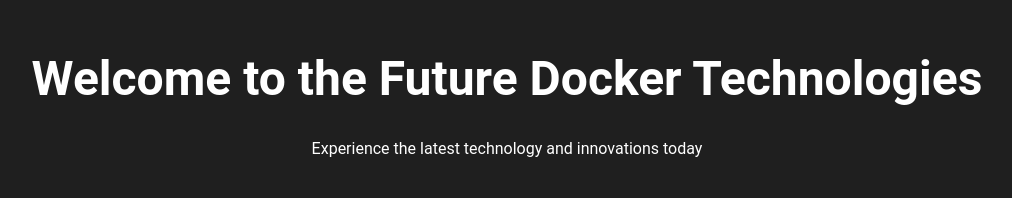
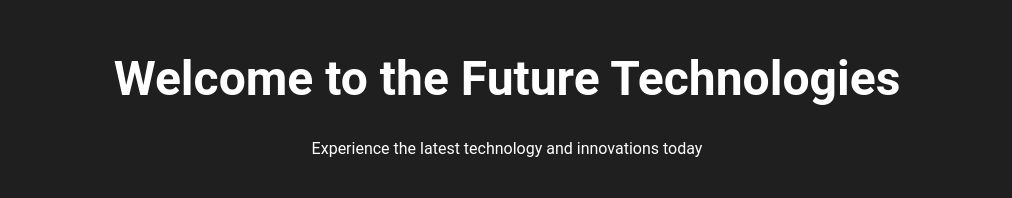
Before and after one commit to pkstiyara/simple-nodeapp, a website: page index.html in a window 1280 px wide. Shown: the top 198 px of the page, without its empty margins (133-1145 px from the left). Drawn offline with Linux system fonts and the light colour scheme.

Commit message:
Update index.html

```diff
--- a/index.html
+++ b/index.html
@@ -3,7 +3,7 @@
   <head>
     <meta charset="UTF-8">
     <meta name="viewport" content="width=device-width, initial-scale=1.0">
-    <title>Futuristic Landing Page designed by Pankaj</title>
+    <title>Futuristic Landing Page</title>
     <style>
       /* Add styles for the page here */
       body {
@@ -34,7 +34,7 @@
     </style>
   </head>
   <body>
-    <h1>Welcome to the Future Docker Technologies</h1>
+    <h1>Welcome to the Future Technologies</h1>
     <p>Experience the latest technology and innovations today</p>
     <img src="futuristic-image.jpg" alt="Futuristic technology" class="futuristic-image">
     <a href="#" class="cta-button">Learn More</a>
```
